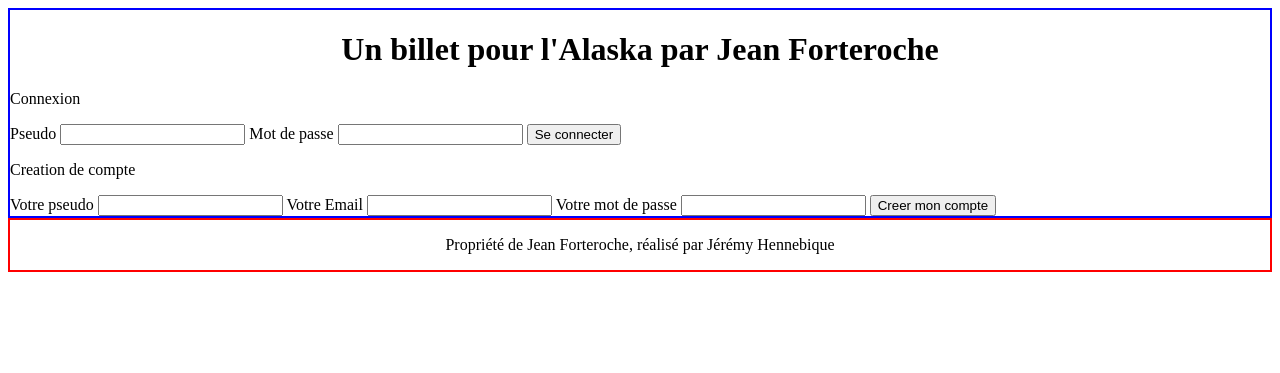
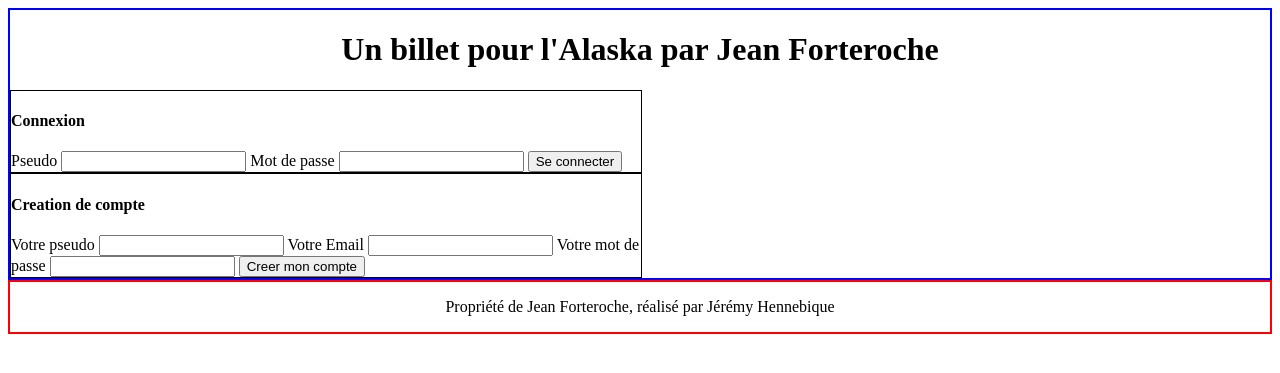
Before and after one commit to Julemane/Projet4_Blog, a PHP site: template view/frontend/template.php in a window 1280 px wide. Shown: the top 373 px of the page. Run offline with PHP 8.4, Linux system fonts and the light colour scheme; the template is opened without the code that fills it, so the values that code supplies are empty.

Commit message:
mise en forme pour amélioré la lisibilité

```diff
--- a/controller/frontend.php
+++ b/controller/frontend.php
@@ -92,7 +92,8 @@ function addMember($nickname, $password, $mail)
 
         if($checkMember)
         {
-             throw new Exception('Pseudo déja utilisé, veuillez en choisir un autre');
+             echo'Pseudo déja utilisé, veuillez en choisir un autre';
+
 
         }
         //Si le pseudo n'est pas utilisé
--- a/include/header.php
+++ b/include/header.php
@@ -5,7 +5,7 @@
 
   </nav>
   <section id="login">
-    <p>Connexion</p>
+    <h4>Connexion</h4>
     <form action="index.php?action=login" method="post">
               <label>Pseudo
                 <input type="text" name="userNickname">
@@ -17,7 +17,7 @@
             </form>
   </section>
   <section id="register">
-    <p>Creation de compte</p>
+    <h4>Creation de compte</h4>
     <form action="index.php?action=newUser" method="post">
               <label>Votre pseudo
                 <input type="text" name="nickname">
@@ -28,7 +28,6 @@
               <label>Votre mot de passe
                 <input type="password" name="password">
               </label>
-
                <input type="submit" value="Creer mon compte">
     </form>
 
--- a/public/css/style.css
+++ b/public/css/style.css
@@ -31,6 +31,18 @@ a
     color: blue;
 }
 
+#login
+{
+    border: 1px solid black;
+    width:50%;
+}
+
+#register
+{
+    border:1px solid black;
+    width:50%;
+}
+
 footer
 {
     border:2px solid red;
```
